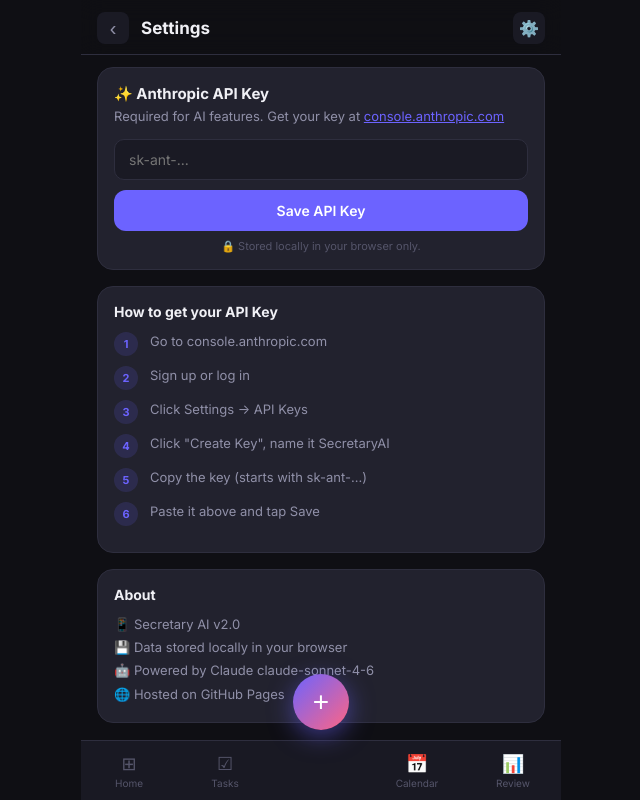
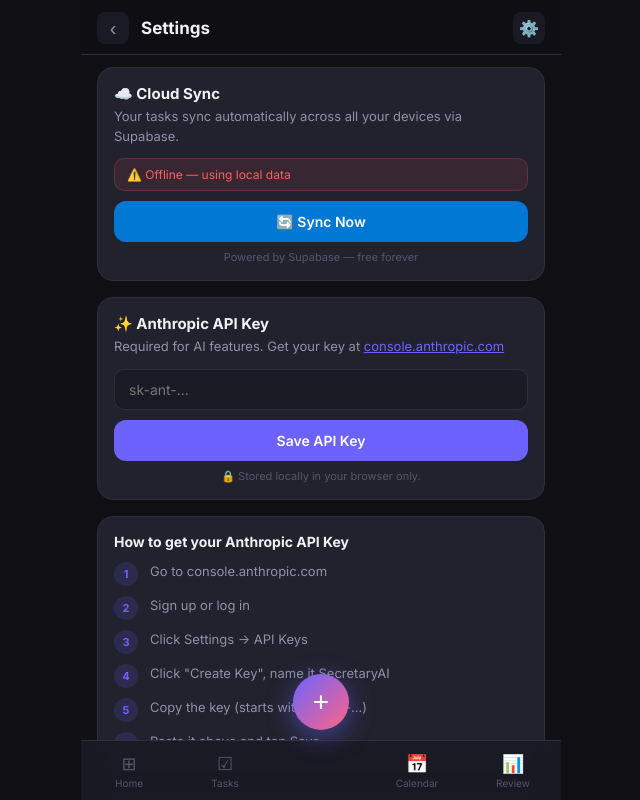
Before and after one commit to oceantradeservicesllc-beep/secretary-ai, a React (Vite) app: page / in a window 1280 px wide. Both pictures are taken after a click on the button "⚙️". Shown: the top 800 px of the page, without its empty margins (319-959 px from the left). Built offline with nearby package versions, Linux system fonts and the light colour scheme.

Commit message:
Update Settings.jsx

```diff
--- a/src/screens/Settings.jsx
+++ b/src/screens/Settings.jsx
@@ -1,30 +1,74 @@
+// src/screens/Settings.jsx
 import { useState } from 'react'
 import { useStore } from '../store/store.jsx'
 import { C } from '../utils/helpers.js'
 
 export default function Settings() {
-  const { apiKey, setApiKey } = useStore()
+  const { apiKey, setApiKey, syncing, syncError, syncNow } = useStore()
   const [key,   setKey]   = useState(apiKey)
   const [saved, setSaved] = useState(false)
-  function save() { setApiKey(key.trim()); setSaved(true); setTimeout(()=>setSaved(false),2000) }
+
+  function save() {
+    setApiKey(key.trim())
+    setSaved(true)
+    setTimeout(() => setSaved(false), 2000)
+  }
+
   return (
     <div style={{padding:'0 16px 100px'}}>
+
+      {/* Sync status */}
+      <div style={{background:C.card,border:`0.5px solid ${C.border}`,borderRadius:16,padding:16,marginBottom:16}}>
+        <h3 style={{color:C.text,fontSize:15,fontWeight:700,marginBottom:4}}>☁️ Cloud Sync</h3>
+        <p style={{color:C.textSec,fontSize:13,marginBottom:12,lineHeight:1.5}}>
+          Your tasks sync automatically across all your devices via Supabase.
+        </p>
+        {syncError && (
+          <div style={{background:'rgba(255,94,94,0.1)',border:'1px solid rgba(255,94,94,0.2)',borderRadius:10,padding:'8px 12px',color:C.danger,fontSize:12,marginBottom:10}}>
+            ⚠️ {syncError}
+          </div>
+        )}
+        <button onClick={syncNow} disabled={syncing} style={{width:'100%',background:syncing?C.surface:C.msBlue,color:syncing?C.textMuted:'#fff',border:'none',borderRadius:12,padding:12,fontSize:14,fontWeight:600,cursor:syncing?'not-allowed':'pointer',fontFamily:'Inter,sans-serif'}}>
+          {syncing ? '⏳ Syncing...' : '🔄 Sync Now'}
+        </button>
+        <p style={{color:C.textMuted,fontSize:11,marginTop:8,textAlign:'center'}}>
+          Powered by Supabase — free forever
+        </p>
+      </div>
+
+      {/* API Key */}
       <div style={{background:C.card,border:`0.5px solid ${C.border}`,borderRadius:16,padding:16,marginBottom:16}}>
         <h3 style={{color:C.text,fontSize:15,fontWeight:700,marginBottom:4}}>✨ Anthropic API Key</h3>
         <p style={{color:C.textSec,fontSize:13,marginBottom:12,lineHeight:1.5}}>
           Required for AI features. Get your key at{' '}
           <a href="https://console.anthropic.com" target="_blank" rel="noreferrer" style={{color:C.accent}}>console.anthropic.com</a>
         </p>
-        <input type="password" value={key} onChange={e=>setKey(e.target.value)} placeholder="sk-ant-..." style={{width:'100%',background:C.surface,border:`1px solid ${C.border}`,borderRadius:10,padding:'11px 14px',color:C.text,fontSize:14,fontFamily:'Inter,sans-serif',outline:'none',marginBottom:10}}/>
+        <input
+          type="password"
+          value={key}
+          onChange={e => setKey(e.target.value)}
+          placeholder="sk-ant-..."
+          style={{width:'100%',background:C.surface,border:`1px solid ${C.border}`,borderRadius:10,padding:'11px 14px',color:C.text,fontSize:14,fontFamily:'Inter,sans-serif',outline:'none',marginBottom:10}}
+        />
         <button onClick={save} style={{width:'100%',background:saved?C.success:C.accent,color:'#fff',border:'none',borderRadius:12,padding:12,fontSize:14,fontWeight:600,cursor:'pointer',fontFamily:'Inter,sans-serif',transition:'background 0.3s'}}>
-          {saved?'✅ Saved!':'Save API Key'}
+          {saved ? '✅ Saved!' : 'Save API Key'}
         </button>
-        <p style={{color:C.textMuted,fontSize:11,marginTop:8,textAlign:'center'}}>🔒 Stored locally in your browser only.</p>
+        <p style={{color:C.textMuted,fontSize:11,marginTop:8,textAlign:'center'}}>
+          🔒 Stored locally in your browser only.
+        </p>
       </div>
 
+      {/* How to get key */}
       <div style={{background:C.card,border:`0.5px solid ${C.border}`,borderRadius:16,padding:16,marginBottom:16}}>
-        <h3 style={{color:C.text,fontSize:14,fontWeight:700,marginBottom:12}}>How to get your API Key</h3>
-        {[['1','Go to console.anthropic.com'],['2','Sign up or log in'],['3','Click Settings → API Keys'],['4','Click "Create Key", name it SecretaryAI'],['5','Copy the key (starts with sk-ant-…)'],['6','Paste it above and tap Save']].map(([n,t])=>(
+        <h3 style={{color:C.text,fontSize:14,fontWeight:700,marginBottom:12}}>How to get your Anthropic API Key</h3>
+        {[
+          ['1','Go to console.anthropic.com'],
+          ['2','Sign up or log in'],
+          ['3','Click Settings → API Keys'],
+          ['4','Click "Create Key", name it SecretaryAI'],
+          ['5','Copy the key (starts with sk-ant-…)'],
+          ['6','Paste it above and tap Save'],
+        ].map(([n,t]) => (
           <div key={n} style={{display:'flex',gap:12,marginBottom:10,alignItems:'flex-start'}}>
             <div style={{width:24,height:24,borderRadius:'50%',background:C.accentSoft,color:C.accent,fontSize:11,fontWeight:700,display:'flex',alignItems:'center',justifyContent:'center',flexShrink:0}}>{n}</div>
             <span style={{color:C.textSec,fontSize:13,lineHeight:1.5}}>{t}</span>
@@ -32,12 +76,13 @@
         ))}
       </div>
 
+      {/* About */}
       <div style={{background:C.card,border:`0.5px solid ${C.border}`,borderRadius:16,padding:16}}>
         <h3 style={{color:C.text,fontSize:14,fontWeight:700,marginBottom:10}}>About</h3>
         <div style={{color:C.textSec,fontSize:13,lineHeight:1.8}}>
           <div>📱 Secretary AI v2.0</div>
-          <div>💾 Data stored locally in your browser</div>
-          <div>🤖 Powered by Claude claude-sonnet-4-6</div>
+          <div>☁️ Synced via Supabase</div>
+          <div>🤖 Powered by Claude Sonnet</div>
           <div>🌐 Hosted on GitHub Pages</div>
         </div>
       </div>
```
